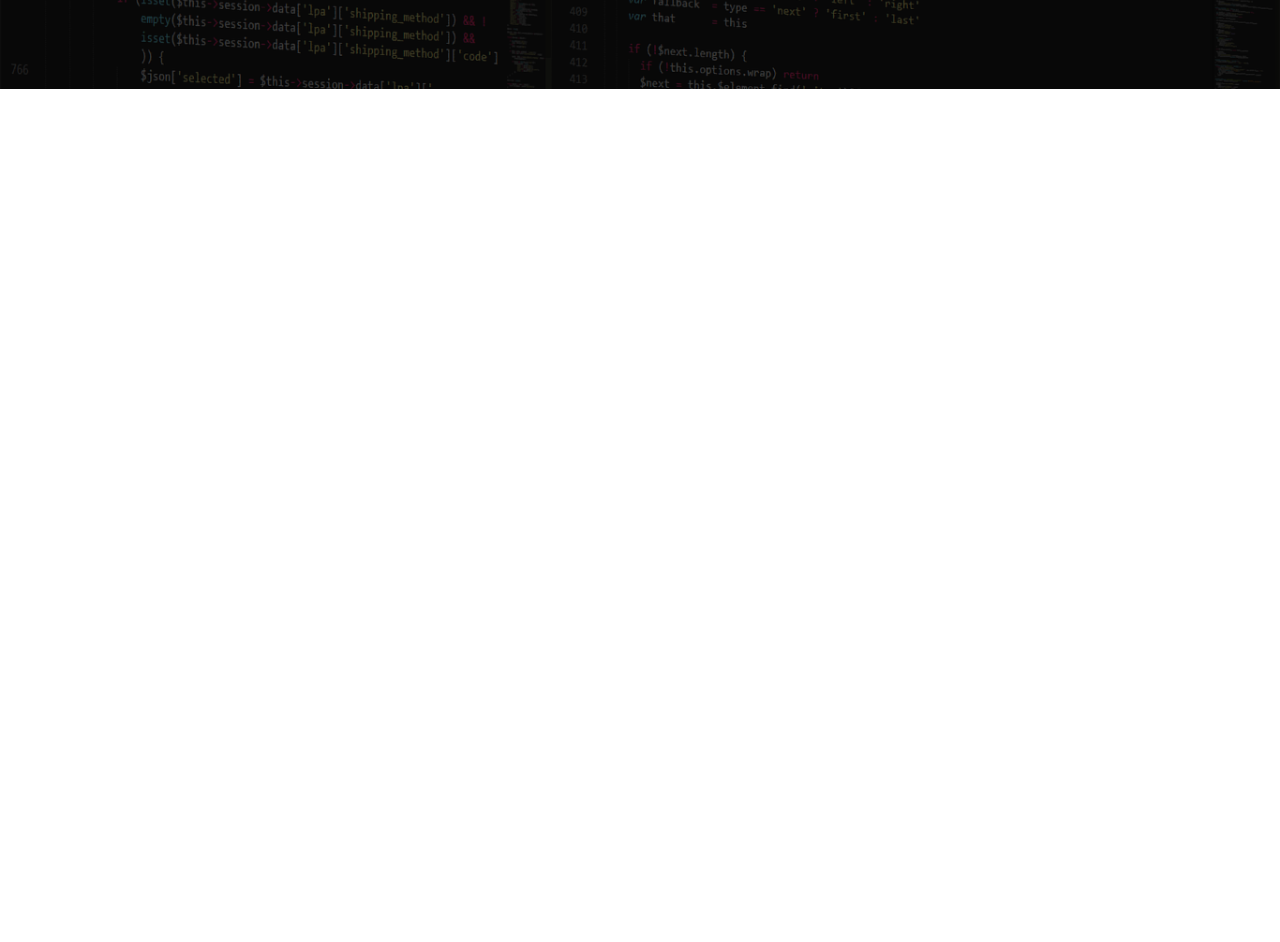
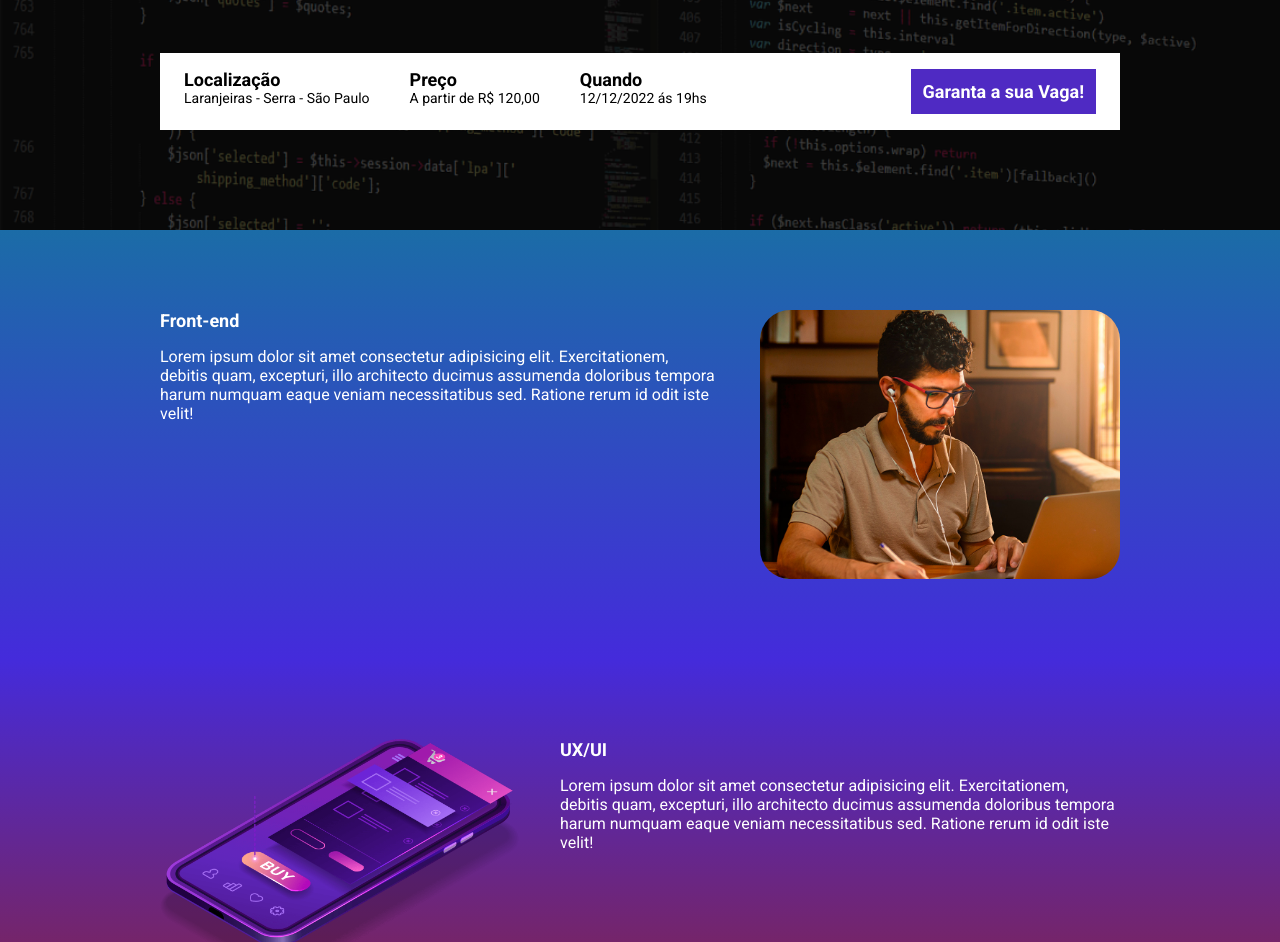
Before and after one commit to Gyanziin/Projeto_tech_talks, a website built with Parcel: page src/index.html in a window 1280 px wide. Shown: the part 331-1273 px from the top of the page. Before the commit the page ends 800 px from the top, so only its background shows below. Built offline with nearby package versions, Linux system fonts and the light colour scheme.

Commit message:
criando as sections

```diff
--- a/package.json
+++ b/package.json
@@ -12,6 +12,7 @@
   "license": "ISC",
   "devDependencies": {
     "@parcel/transformer-sass": "^2.9.3",
+    "events": "^3.3.0",
     "parcel": "^2.9.3"
   }
 }
--- a/src/index.html
+++ b/src/index.html
@@ -8,6 +8,7 @@
     <link rel="preconnect" href="https://fonts.gstatic.com" crossorigin>
     <link href="https://fonts.googleapis.com/css2?family=Roboto:wght@400;700;900&display=swap" rel="stylesheet">
     <link rel="stylesheet" href="styles/main.scss">
+    <link rel="stylesheet" href="https://unpkg.com/aos@next/dist/aos.css" />
 </head>
 <body>
     <header class="hero">
@@ -16,9 +17,77 @@
             <p class="hero__text">
                 O maior evento de tecnologia começa em 10d 12h 20m 15s
             </p>
+            <div class="infos-bar">
+                <ul class="infos-bar__infos">
+                    <li class="infos-bar__infos__item">
+                        <b>Localização</b>
+                        Laranjeiras - Serra - São Paulo
+                    </li>
+                    <li class="infos-bar__infos__item">
+                        <b>Preço</b>
+                        A partir de R$ 120,00
+                    </li>
+                    <li class="infos-bar__infos__item">
+                        <b>Quando</b>
+                        12/12/2022 ás 19hs
+                    </li>
+                </ul>
+                <a href="#" class="button button--primary">
+                    Garanta a sua Vaga!
+                </a>
+            </div>
         </div>
     </header>
 
+    <section class="event event--frontend">
+        <div data-aos="fade-right" class="container">
+            <div class="event__detail">
+                <h2 class="event__detail__title">Front-end</h2>
+                <p class="event__detail__description">
+                    Lorem ipsum dolor sit amet consectetur adipisicing elit. Exercitationem, debitis quam, excepturi, illo architecto ducimus assumenda doloribus tempora harum numquam eaque veniam necessitatibus sed. Ratione rerum id odit iste velit!
+                </p>
+            </div>
+            <img class="event__image" src="./images/frontend.png" alt="frontend">
+        </div>
+    </section>
+
+    <section class="event event--image-left event--ui-ux">
+        <div data-aos="fade-left" class="container">
+            <div class="event__detail">
+                <h2 class="event__detail__title">UX/UI</h2>
+                <p class="event__detail__description">
+                    Lorem ipsum dolor sit amet consectetur adipisicing elit. Exercitationem, debitis quam, excepturi, illo architecto ducimus assumenda doloribus tempora harum numquam eaque veniam necessitatibus sed. Ratione rerum id odit iste velit!
+                </p>
+            </div>
+            <img class="event__image" src="./images/ui-ux.png" alt="frontend">
+        </div>
+    </section>
+
+    <section class="event event--data-science">
+        <div class="container" data-aos="fade-right">
+            <div class="event__detail">
+                <h2 class="event__detail__title">Data Science</h2>
+                <p class="event__detail__description">
+                    Lorem ipsum dolor sit amet consectetur adipisicing elit. Exercitationem, debitis quam, excepturi, illo architecto ducimus assumenda doloribus tempora harum numquam eaque veniam necessitatibus sed. Ratione rerum id odit iste velit!
+                </p>
+            </div>
+            <img class="event__image" src="./images/data.png" alt="frontend">
+        </div>
+    </section>
+
+    <section class="event event--image-left event--backend">
+        <div data-aos="fade-left" class="container">
+            <div class="event__detail">
+                <h2 class="event__detail__title">Back-end</h2>
+                <p class="event__detail__description">
+                    Lorem ipsum dolor sit amet consectetur adipisicing elit. Exercitationem, debitis quam, excepturi, illo architecto ducimus assumenda doloribus tempora harum numquam eaque veniam necessitatibus sed. Ratione rerum id odit iste velit!
+                </p>
+            </div>
+            <img class="event__image" src="./images/backend.png" alt="frontend">
+        </div>
+    </section>
+
+    <script src="https://unpkg.com/aos@next/dist/aos.js"></script>
     <script src="scripts/main.js"></script>
 </body>
 </html>
--- a/src/scripts/main.js
+++ b/src/scripts/main.js
@@ -1 +1 @@
-console.log('ola mundo!')
+AOS.init();
--- /dev/null
+++ b/src/styles/_event.scss
@@ -0,0 +1,66 @@
+@use 'variaveis';
+
+.event {
+    padding: 80px 0;
+
+    &--frontend {
+        background-image: linear-gradient(variaveis.$blue1, variaveis.$blue2);
+    }
+
+    &--ui-ux {
+        background-image: linear-gradient(variaveis.$blue2, variaveis.$pink);
+    }
+
+    &--data-science {
+        background-image: linear-gradient(variaveis.$pink, variaveis.$yellow);
+    }
+
+    &--backend {
+        background-image: linear-gradient(variaveis.$yellow, variaveis.$pink);
+    }
+
+    &--image-left {
+        .container {
+            flex-direction: row-reverse;
+        }
+    }
+
+    .container {
+        display: flex;
+        gap: 40px;
+    }
+
+    &__image {
+        max-width: 360px;
+        border-radius: 30px;
+    }
+
+    &__detail {
+
+        &__title {
+            font-size: 18px;
+            font-weight: bold;
+            margin-bottom: 16px;
+        }
+
+        &__descripyion {
+            line-height: 22px;
+        }
+    }
+
+    @media (max-width:640px) {
+        .container{
+            display: block;
+
+        }
+
+        &__image {
+            width: 100%;
+        }
+
+        &__detail {
+            margin-right: 0;
+            margin-bottom: 16px;
+        }
+    }
+}
--- a/src/styles/_hero.scss
+++ b/src/styles/_hero.scss
@@ -23,9 +23,9 @@
 
     &__text {
         margin-top: 64px;
+        margin-bottom: 64px;
         font-size: 40px;
         line-height: 56px;
-        color: #fff;
         font-weight: 800;
         text-align: center;
     }
--- /dev/null
+++ b/src/styles/_variaveis.scss
@@ -0,0 +1,7 @@
+$textColor: #fff;
+$secundaryTextColor: #000;
+
+$blue1: #1B6CA7;
+$blue2: #442BDB;
+$pink: #89223B;
+$yellow: #9C791D;
--- /dev/null
+++ b/src/styles/componets/_button.scss
@@ -0,0 +1,27 @@
+@use '../variaveis';
+
+.button{
+    padding: 12px;
+    font-size: 18px;
+    font-weight: bold;
+    text-decoration: none;
+    text-align: center;
+    white-space: nowrap;
+
+    &--primary {
+        color: variaveis.$textColor;
+        background-color: #4F2AC3;
+    }
+
+    @media (max-width:640px) {
+        display: flex;
+        width: 100%;
+        align-items: center;
+
+    }
+
+    @media (max-width:1024px) {
+        display: flex;
+        align-items: center;
+    }
+}
--- /dev/null
+++ b/src/styles/componets/_infos_bar.scss
@@ -0,0 +1,42 @@
+@use '../variaveis';
+
+.infos-bar {
+    padding: 16px 24px;
+    background-color: #fff;
+    display: flex;
+    justify-content: space-between;
+
+    &__infos {
+        display: flex;
+        gap: 40px;
+
+        &__item {
+            font-size: 14px;
+            color: variaveis.$secundaryTextColor;
+
+            b {
+                font-size: 18px;
+                display: block;
+                color: variaveis.$secundaryTextColor;
+            }
+        }
+    }
+
+    @media (max-width:640px) {
+        display: block;
+
+        &__infos {
+            display: block;
+
+            &__item {
+                margin-bottom: 24px;
+            }
+        }
+    }
+
+    @media (max-width:1024px) {
+        &__infos{
+            gap: 16px;
+        }
+    }
+}
--- a/src/styles/main.scss
+++ b/src/styles/main.scss
@@ -1,10 +1,16 @@
 @use 'hero';
+@use 'componets/infos_bar';
+@use 'componets/button';
+@use 'event';
+@use 'variaveis';
 
 * {
     margin: 0;
     padding: 0;
     box-sizing: border-box;
     font-family: 'Roboto', sans-serif;
+    color: variaveis.$textColor;
+    list-style: none;
 }
 
 .container {
```
Also changed, not shown: 1 other file.
